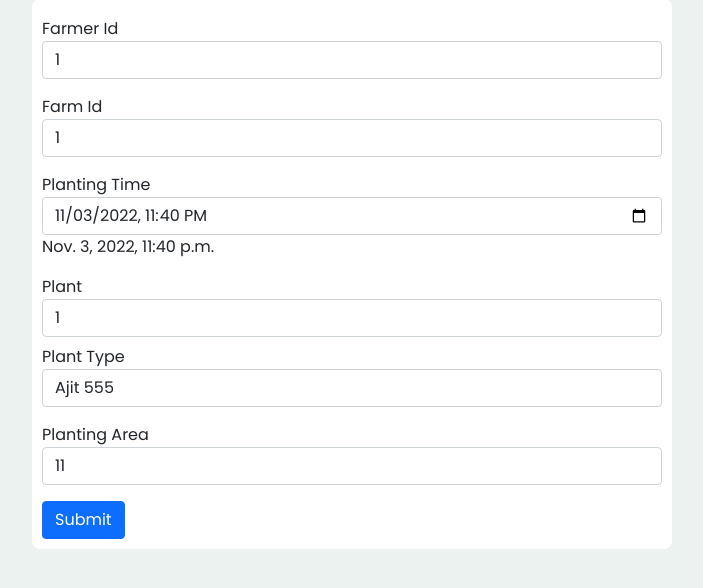
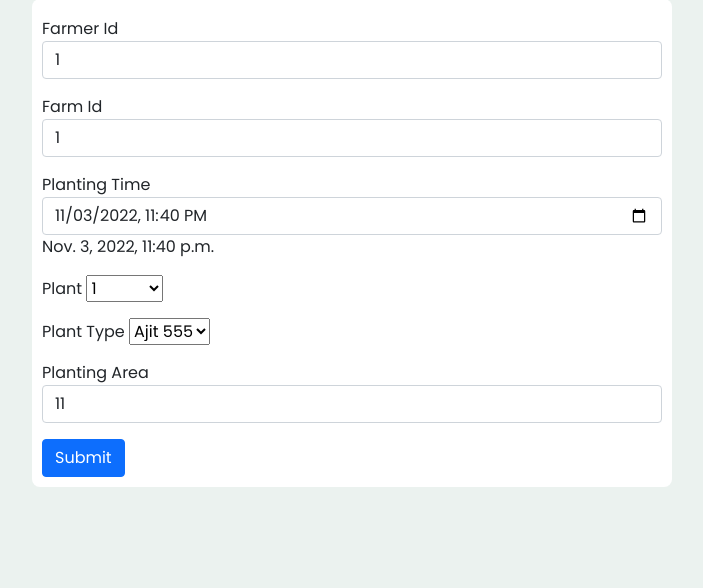
Before and after one commit to uttampagda/Agreetech, a Django app: a page that uses templates/form_edit/planting_edit.html in a window 1280 px wide. Shown: the part 139-727 px from the top of the page, without its empty margins (288-991 px from the left). Run offline with Django 4.2, Linux system fonts and the light colour scheme; data comes from the database, SQL or seed files in the repository.

Commit message:
add some change in planting

```diff
--- a/adminaccess/views.py
+++ b/adminaccess/views.py
@@ -386,7 +386,8 @@ def fertilizer_reg(request):
             fertilizer = Default_fertilizer.objects.filter(
                 fertilizer_name=form.data['fertilizer_name'])[0]
             try:
-                total_review = fertilizer.total_review + int(form.data['rating'])
+                total_review = fertilizer.total_review + \
+                    int(form.data['rating'])
                 number_of_reviews = fertilizer.number_of_reviews + 1
                 avarage_review = round(total_review / number_of_reviews, 1)
                 fertilizer.total_review = total_review
@@ -550,7 +551,8 @@ def pesticide_reg(request):
             pesticide = Default_pesticide.objects.filter(
                 pesticide_name=form.data['pesticide_name'])[0]
             try:
-                total_review = pesticide.total_review + int(form.data['rating'])
+                total_review = pesticide.total_review + \
+                    int(form.data['rating'])
                 number_of_reviews = pesticide.number_of_reviews + 1
                 avarage_review = round(total_review / number_of_reviews, 1)
                 pesticide.total_review = total_review
@@ -745,8 +747,20 @@ def plant_edit(request, plant_id):
         if form.is_valid():
             form.save()
             return redirect(f'/planting/planting_id={plant_id}')
+    default_plant_name = list(Default_plant_name.objects.values())
+    default_plant_seed_name_1 = Default_plant_seed_name.objects.all()
+    default_plant_seed_name = []
+    for plant_seed_name in default_plant_seed_name_1:
+        default_plant_seed_name_dict = {}
+        default_plant_seed_name_dict['plant_name'] = plant_seed_name.plant_name.plant_name
+        default_plant_seed_name_dict['plant'] = plant_seed_name.seed_name
+        default_plant_seed_name.append(default_plant_seed_name_dict)
+    data = {
+        'default_plant_name': default_plant_name,
+        'default_plant_seed_name': default_plant_seed_name,
+        'plants': plants}
 
-    return render(request, 'form_edit/planting_edit.html', {'plants': plants})
+    return render(request, 'form_edit/planting_edit.html', data)
 
 
 def fertilizer_edit(request, fertilizer_id):
@@ -762,8 +776,10 @@ def fertilizer_edit(request, fertilizer_id):
                 form.data['fertilizer_date']).date() - fertilizer.planting_id.planting_time.date()).days
             form_save.fertilizer_days_from_planting = fertilizer_days_from_planting
             try:
-                fertilizer = Default_fertilizer.objects.filter(fertilizer_name=form.data['fertilizer_name'])[0]
-                total_review = fertilizer.total_review + int(form.data['rating'])
+                fertilizer = Default_fertilizer.objects.filter(
+                    fertilizer_name=form.data['fertilizer_name'])[0]
+                total_review = fertilizer.total_review + \
+                    int(form.data['rating'])
                 number_of_reviews = fertilizer.number_of_reviews + 1
                 avarage_review = round(total_review / number_of_reviews, 1)
                 fertilizer.total_review = total_review
@@ -810,7 +826,8 @@ def pesticide_edit(request, pesticide_id):
             try:
                 pesticide = Default_pesticide.objects.filter(
                     pesticide_name=form.data['pesticide_name'])[0]
-                total_review = pesticide.total_review + int(form.data['rating'])
+                total_review = pesticide.total_review + \
+                    int(form.data['rating'])
                 number_of_reviews = pesticide.number_of_reviews + 1
                 avarage_review = round(total_review / number_of_reviews, 1)
                 pesticide.total_review = total_review
--- a/static/basic.js
+++ b/static/basic.js
@@ -88,15 +88,15 @@ menu_btn.addEventListener("mouseout", function hide_side_menu_() {
   menu_btn.innerText = `apps`;
 });
 
-let hide_unhide_logout_btn = document.getElementById("hide_unhide_logout_btn");
-hide_unhide_logout_btn.addEventListener(
-  "click",
-  function hide_unhide_logout_box() {
-    let logout_btn = document.getElementById("logout_btn");
-    if (logout_btn.style.display != "block") {
-      logout_btn.style.display = "block";
-    } else {
-      logout_btn.style.display = "none";
-    }
-  }
-);
+// let hide_unhide_logout_btn = document.getElementById("hide_unhide_logout_btn");
+// hide_unhide_logout_btn.addEventListener(
+//   "click",
+//   function hide_unhide_logout_box() {
+//     let logout_btn = document.getElementById("logout_btn");
+//     if (logout_btn.style.display != "block") {
+//       logout_btn.style.display = "block";
+//     } else {
+//       logout_btn.style.display = "none";
+//     }
+//   }
+// );
--- a/templates/form_edit/planting_edit.html
+++ b/templates/form_edit/planting_edit.html
@@ -1,41 +1,90 @@
-{% extends 'dashboard/basic.html' %}
-{% block body %}
-{% load static %}
+{% extends 'dashboard/basic.html' %} {% block body %} {% load static %}
 
 <h2>Pesticide</h2>
 
 <div class="container create_user_form">
     <form method="post" id="loginid">
-        {% csrf_token %}
-        {% for p in plants %}
+        {% csrf_token %} {% for p in plants %}
         <div class="form-group mt-2">
             <label for="id_farmer_id">Farmer Id</label>
-            <input type="number" value="{{p.farmer_id.id}}" class="form-control" id="id_farmer_id" name="farmer_id">
+            <input type="number" value="{{p.farmer_id.id}}" class="form-control" id="id_farmer_id" name="farmer_id" />
         </div>
         <div class="form-group mt-3">
             <label for="id_farm_id">Farm Id</label>
-            <input type="number" value="{{p.farm_id.id}}" class="form-control" id="id_farm_id" name="farm_id">
+            <input type="number" value="{{p.farm_id.id}}" class="form-control" id="id_farm_id" name="farm_id" />
         </div>
         <div class="form-group mt-3">
             <label for="id_planting_time">Planting Time</label>
-            <input type="datetime-local" value="{{p.planting_time|date:'Y-m-d H:i'}}" id="id_planting_time" class="form-control"  name="planting_time" placeholder="Planting Time" >
+            <input type="datetime-local" value="{{p.planting_time|date:'Y-m-d H:i'}}" id="id_planting_time"
+                class="form-control" name="planting_time" placeholder="Planting Time" />
         </div>
         {{p.planting_time}}
-        <div class="form-group mt-3">
+        <!-- <div class="form-group mt-3">
             <label for="id_plant">Plant</label>
-            <input type="text" value="{{p.plant}}" class="form-control" id="id_plant" name="plant" placeholder="Plant" required>
+            <input type="text" value="{{p.plant}}" class="form-control" id="id_plant" name="plant" placeholder="Plant"
+                required />
+        </div> -->
+        <div class="mt-3">
+            <label for="Plant_select">Plant</label>
+            <select name="plant" id="Plant_select">
+
+                <option value="" selected>{{p.plant}}</option>
+                {% for fer in default_plant_name %}
+                <option value="{{fer.plant_name}}">{{fer.plant_name}}</option>
+                {% endfor %}
+            </select>
         </div>
-        <div class="form-group mt-2">
+
+        <div class="mt-3">
+            <label for="pet_select">Plant Type</label>
+            <select name="plant_type" id="pet_select">
+
+                <option value="" selected>{{p.plant_type}}</option>
+                <!-- {% for fer in default_plant_seed_name %}
+                    <option value="{{fer.seed_name}}">{{fer.seed_name}}</option>
+                    {% endfor %}     -->
+            </select>
+        </div>
+
+        <!-- <div class="form-group mt-2">
             <label for="id_plant_type">Plant Type</label>
-            <input type="text" value="{{p.plant_type}}" class="form-control" id="id_plant_type" name="plant_type" placeholder="Plant Type" required>
-        </div>
+            <input type="text" value="{{p.plant_type}}" class="form-control" id="id_plant_type" name="plant_type"
+                placeholder="Plant Type" required />
+        </div> -->
         <div class="form-group mt-3">
             <label for="id_planting_area">Planting Area</label>
-            <input type="text" value="{{p.planting_area}}" class="form-control" id="id_planting_area" name="planting_area" placeholder="Planting Area" required>
+            <input type="text" value="{{p.planting_area}}" class="form-control" id="id_planting_area"
+                name="planting_area" placeholder="Planting Area" required />
         </div>
-        <button type="submit" class="btn btn-primary mt-3" form="loginid">Submit</button>
+        <button type="submit" class="btn btn-primary mt-3" form="loginid">
+            Submit
+        </button>
         {% endfor %}
     </form>
 </div>
+<script>
+
+    a = {{ default_plant_name | safe }};
+    b = {{ default_plant_seed_name | safe }};
+    plant_select = document.getElementById('Plant_select');
+    plant_select.addEventListener('change', function set_plant_type() {
+        var default_plant_seed_name = []
+        for (let i = 0; i <= b.length - 1; i++) {
+            c = b[i]['plant_name']
+            console.log("werty")
+            console.log(b, plant_select.value)
+            if (c == plant_select.value) {
+                default_plant_seed_name.push(b[i]['plant'])
+            }
+        }
+        pet_select = document.getElementById('pet_select')
+        pet_select.innerHTML = '<option value="" selected>--Please choose an option--</option>'
+        for (var plant_seed in default_plant_seed_name) {
+            pet_select.innerHTML += `<option value="${default_plant_seed_name[plant_seed]}">${default_plant_seed_name[plant_seed]}</option>`
+        }
+    })
+
+
+</script>
 
 {% endblock %}
```
